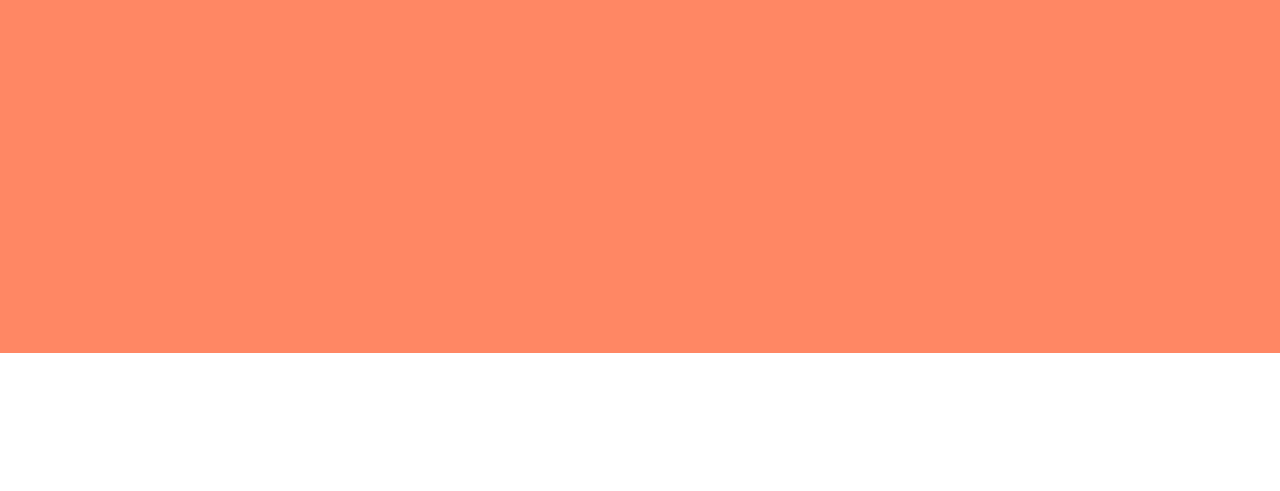
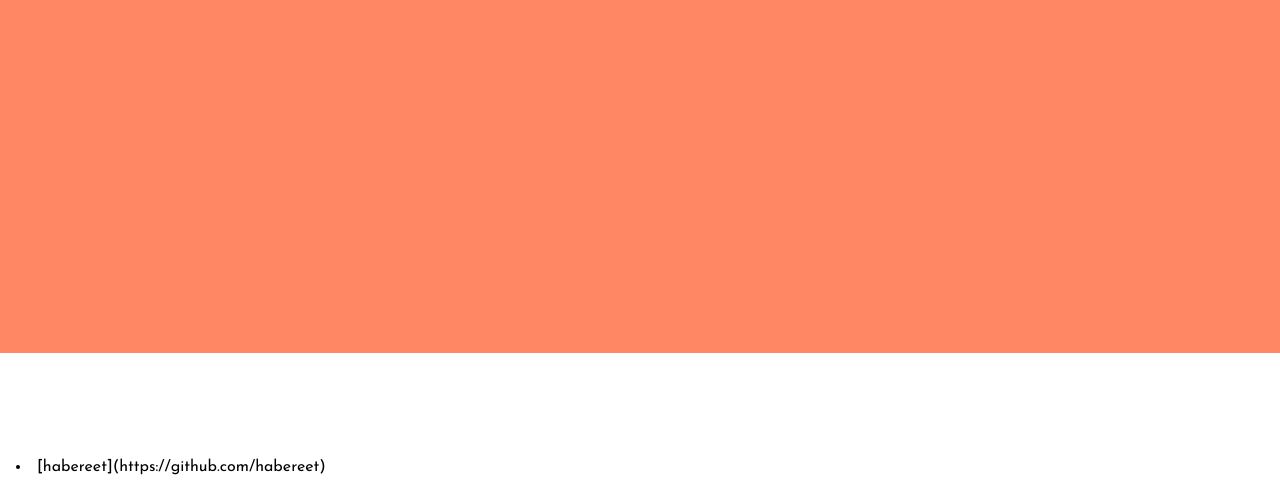
Before and after one commit to Cutwell/Hacktoberfest-Census, a plain HTML site: page index.html in a window 1280 px wide. Shown: the part 447-938 px from the top of the page. Before the commit the page ends 906 px from the top, so only its background shows below. Drawn offline with nearby package versions, Linux system fonts and the light colour scheme; no server answers.

Commit message:
added name to census

```diff
--- a/index.html
+++ b/index.html
@@ -21,6 +21,7 @@
     <div class="fill bottom">
       <h1 class="center census-title" id="census-count"></h1>
       <ul id="census-list"></ul>
+	  <li>[habereet](https://github.com/habereet)
     </div>
   </body>
 </html>
```
